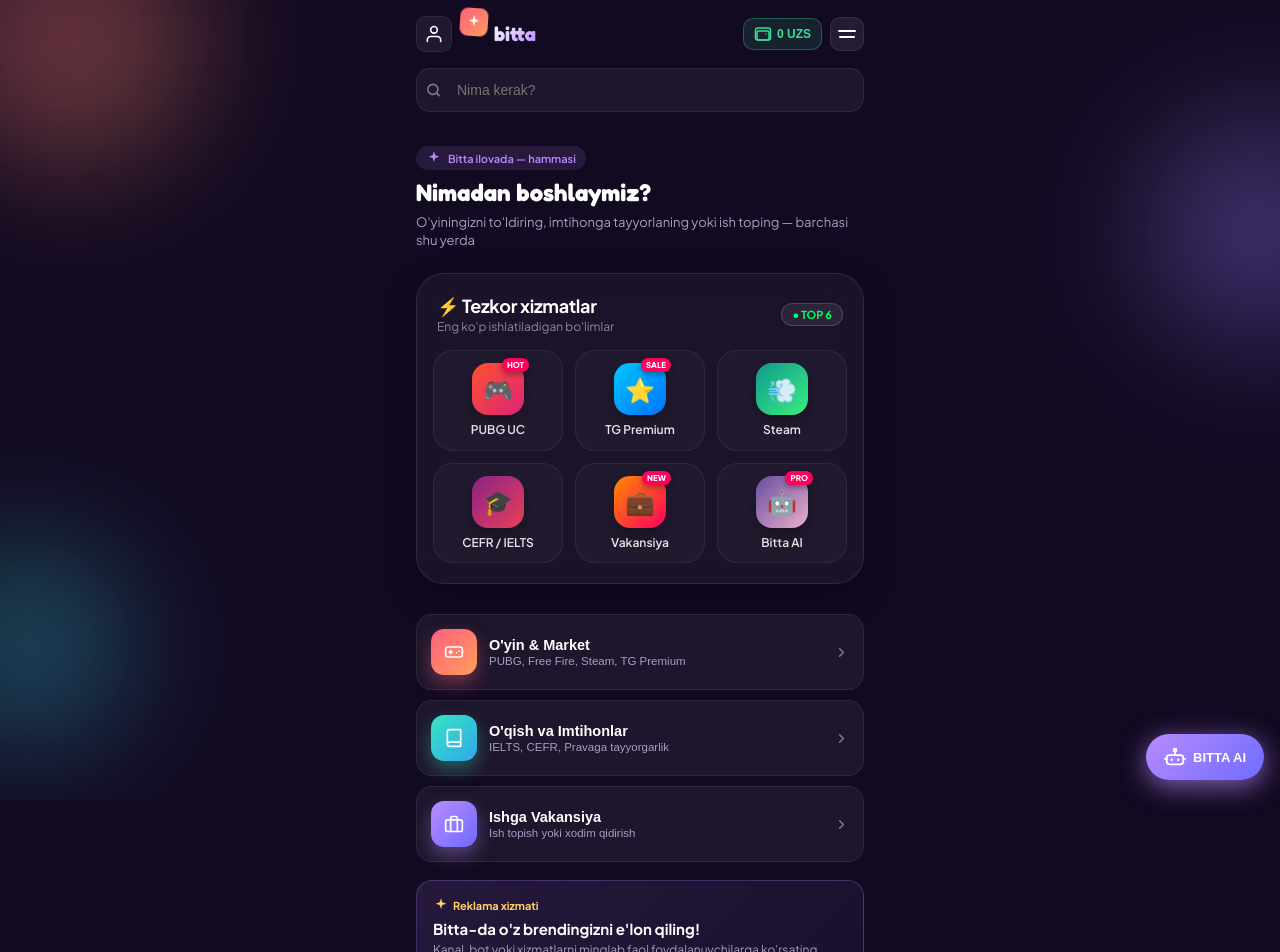
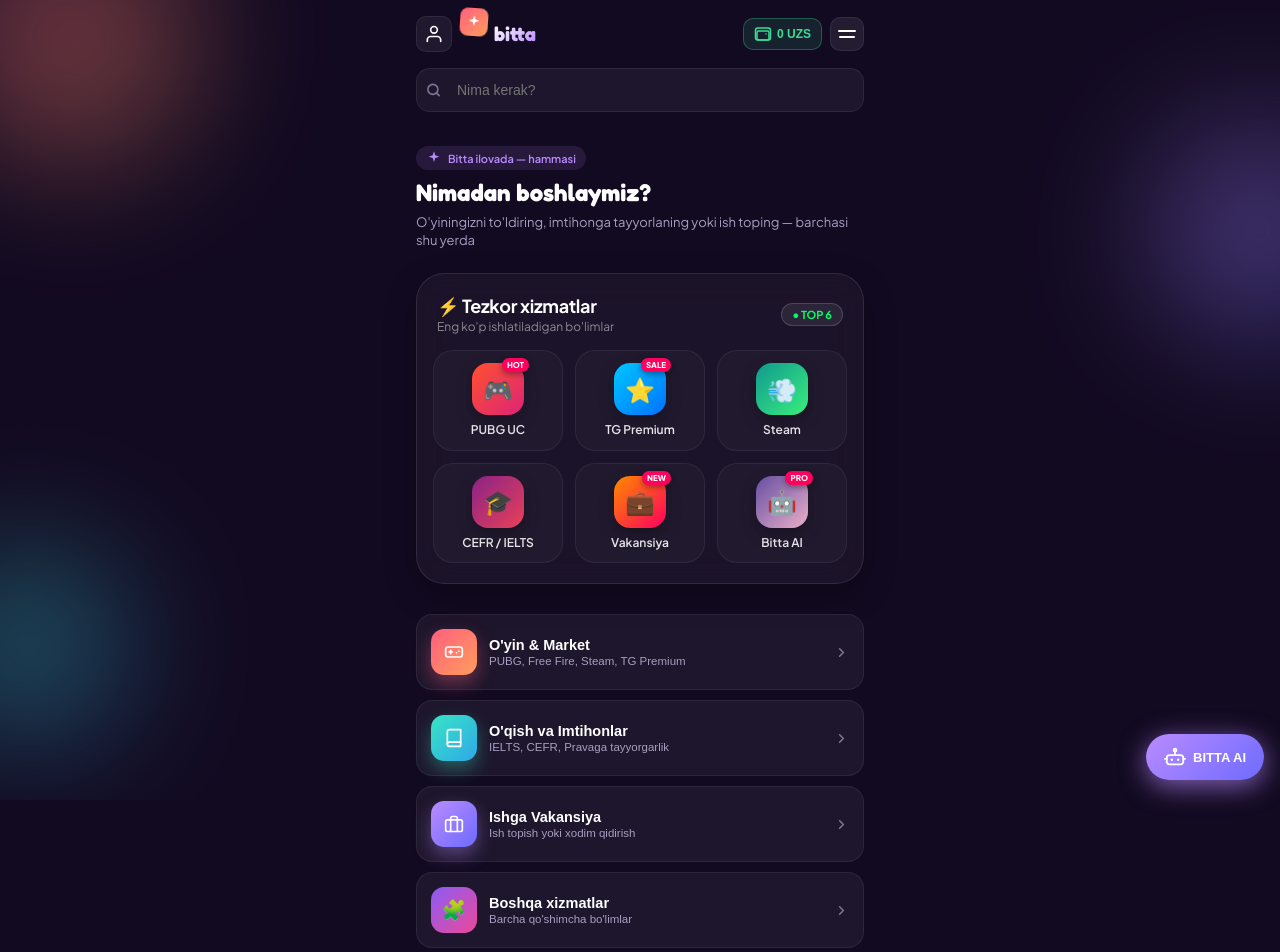
Before and after one commit to m1fne/BITTA-UI, a Next.js app: page / in a window 1280 px wide. Shown: the top 952 px of the page. Built offline with nearby package versions, Linux system fonts and the light colour scheme.

Commit message:
mini upgrade

```diff
--- a/app/page.tsx
+++ b/app/page.tsx
@@ -905,6 +905,22 @@
                     </div>
                     <span style={styles.arrowRight}><Icons.ChevronRight /></span>
                   </button>
+                  <button
+                    style={styles.categoryCard}
+                    className="bt-tile"
+                    onClick={() => console.log('Boshqa xizmatlar clicked')}
+                  >
+                    <div style={{ ...styles.categoryIconBadge, background: 'linear-gradient(135deg, #8B5CF6 0%, #EC4899 100%)' }}>
+                      <span style={{ fontSize: '20px' }}>🧩</span>
+                    </div>
+                    <span style={styles.categoryTextWrap}>
+                      <span style={styles.categoryTitle}>Boshqa xizmatlar</span>
+                      <span style={styles.categorySub}>Barcha qo'shimcha bo'limlar</span>
+                    </span>
+                    <span style={styles.arrowRight}>
+                      <Icons.ChevronRight />
+                    </span>
+                  </button>
                 </div>
 
                 {/* РЕКЛАМА */}
@@ -1020,21 +1036,6 @@
                 <span style={styles.categorySub}>Bo'sh vakansiyalar</span>
               </div>
               <span style={styles.arrowRight}><Icons.ChevronRight /></span>
-            </button>
-            <button
-              style={styles.bigTile}
-              onClick={() => console.log('Boshqa xizmatlar clicked')}
-            >
-              <div style={{ ...styles.bigTileIconBadge, background: 'linear-gradient(135deg, #8B5CF6 0%, #EC4899 100%)' }}>
-                <span style={{ fontSize: '20px' }}>🧩</span>
-              </div>
-              <span style={styles.categoryTextWrap}>
-                <span style={styles.categoryTitle}>Boshqa xizmatlar</span>
-                <span style={styles.categorySub}>Barcha qo'shimcha bo'limlar</span>
-              </span>
-              <span style={styles.arrowRight}>
-                <Icons.ChevronRight />
-              </span>
             </button>
 
             <button style={styles.bigTile} className="bt-tile" onClick={() => { haptic("light"); setVacancyTab("worker"); setIsVacancyOpen(true); }}>
```
